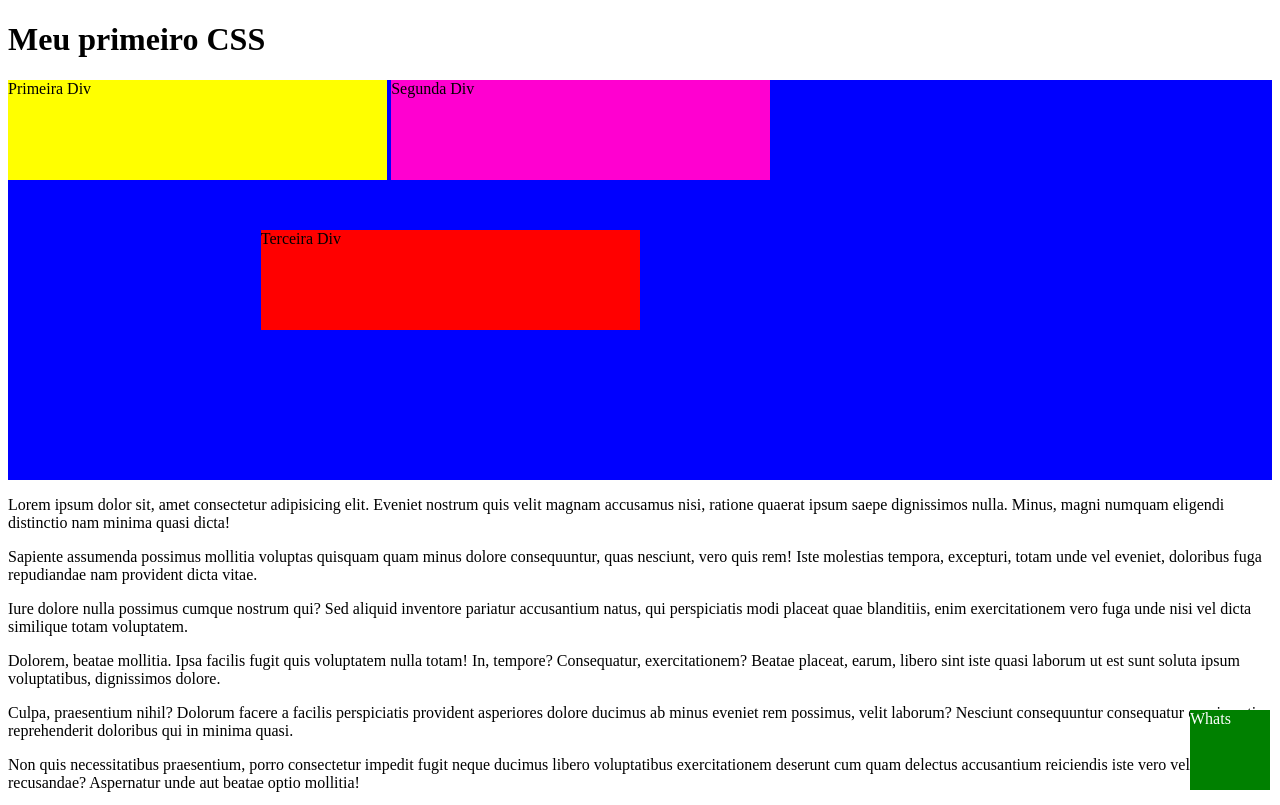
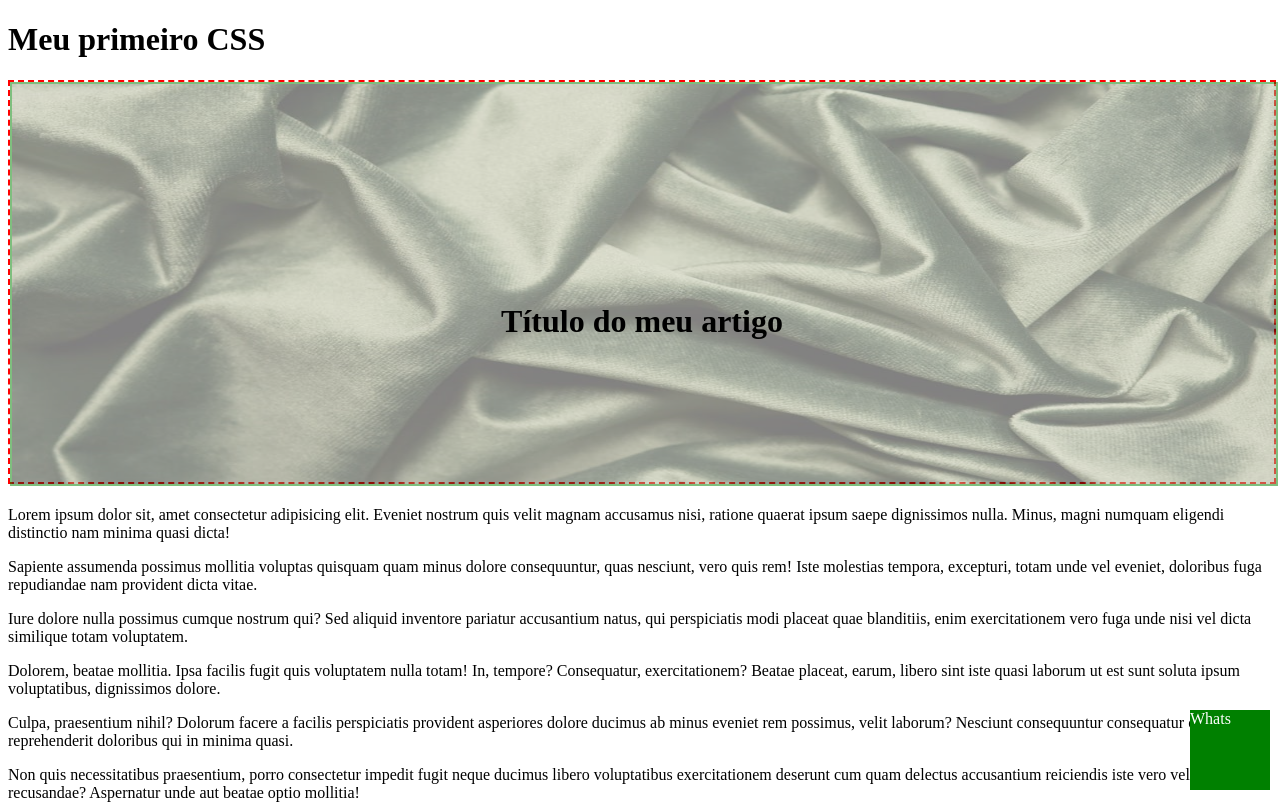
Before and after one commit to PauloHemmel/css_course, a plain HTML site: page index.html in a window 1280 px wide. Shown: the top 805 px of the page. Drawn offline with Linux system fonts and the light colour scheme.

Commit message:
Aula 16 - Propriedade Position 'Exemplo Exercício'

```diff
--- a/css/estilo.css
+++ b/css/estilo.css
@@ -1,42 +1,26 @@
 .container{
     display: inline-block;
-    background: blue;
     width: 100%;
     height: 400px;
     position: relative;
+    border: 2px dashed red;
 }
 
-
-.div1{
-    position: relative;
-    width: 30%;
-    height: 100px;
-    background: yellow;
-    display: inline-block;
-    z-index: 2;
+img{
+    width: 100%;
+    height: 100%;
+    opacity: 0.5;
+    border: 2px solid green;
 }
 
-.div2{
-    position: sticky;
-    top: 0;
-    width: 30%;
-    height: 100px;
-    background: rgb(255, 0, 208);
-    display: inline-block;
-    z-index: 4;
-}
-
-.div3{
-    width: 30%;
-    height: 100px;
-    background: red;
-    display: inline-block;
+.centro{
     position: absolute;
-    top: 150px;
-    right: 50%;
+    top: 50%;
+    width: 100%;
+    text-align: center;
+    color: black;
 
 }
-
 .whats{
     position: fixed;
     background: green;
--- a/index.html
+++ b/index.html
@@ -10,11 +10,10 @@
 
   <h1>Meu primeiro CSS</h1>
 <div class="container">
-  <div class="div1">Primeira Div</div>
-  <div class="div2">Segunda Div</div>
-  <div class="div3">Terceira Div</div>
-
-
+  <img src="img/backgroud.jpeg" alt="">
+  <div class="centro">
+    <h1>Título do meu artigo</h1>
+  </div>
 </div>
 
 <p>Lorem ipsum dolor sit, amet consectetur adipisicing elit. Eveniet nostrum quis velit magnam accusamus nisi, ratione quaerat ipsum saepe dignissimos nulla. Minus, magni numquam eligendi distinctio nam minima quasi dicta!</p>
```
